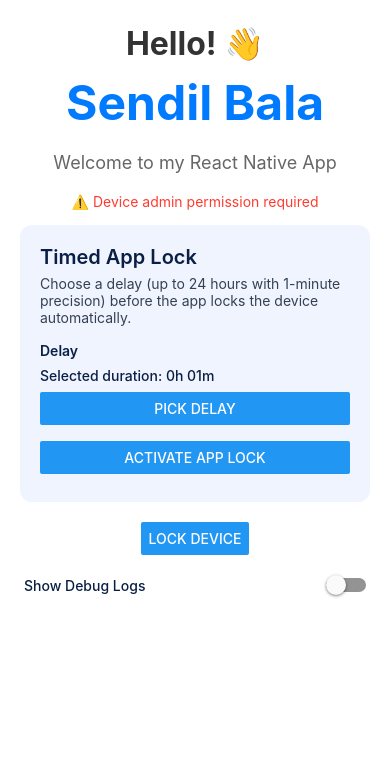
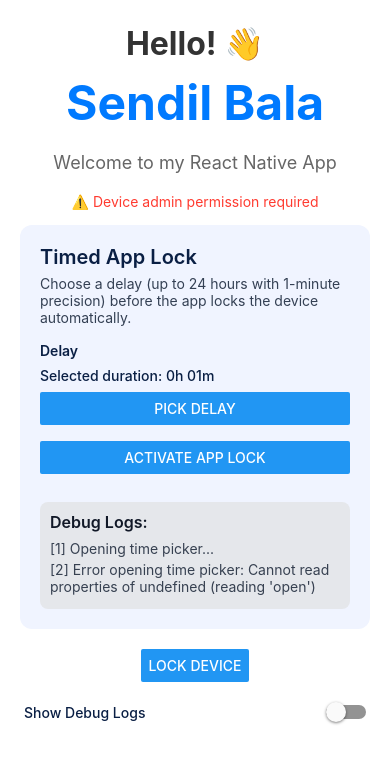
Before and after one commit to sendilb191/no-sleep-react-own, a React Native app: screen / in a window 390 px wide. Both pictures are taken after a click on the button "PICK DELAY". Shown: the top 764 px of the page. Built offline with nearby package versions, Linux system fonts and the light colour scheme.

Commit message:
Fix 'Pick Delay' functionality and add debug view for logs in TimerSection.js

```diff
--- a/src/components/TimerSection.js
+++ b/src/components/TimerSection.js
@@ -1,12 +1,5 @@
 import React, { useState } from "react";
-import {
-  View,
-  Text,
-  Button,
-  StyleSheet,
-  Modal,
-  TouchableOpacity,
-} from "react-native";
+import { View, Text, Button, StyleSheet, ScrollView } from "react-native";
 import { TimePickerAndroid } from "react-native";
 
 const TimerSection = ({
@@ -22,10 +15,15 @@ const TimerSection = ({
   scheduleLock,
 }) => {
   const [selectedTime, setSelectedTime] = useState(timePickerValue);
-  const [isPickerVisible, setPickerVisible] = useState(false);
+  const [debugLogs, setDebugLogs] = useState([]);
+
+  const logDebug = (message) => {
+    setDebugLogs((prevLogs) => [...prevLogs, message]);
+  };
 
   const openTimePicker = async () => {
     try {
+      logDebug("Opening time picker...");
       const { action, hour, minute } = await TimePickerAndroid.open({
         hour: selectedTime.getHours(),
         minute: selectedTime.getMinutes(),
@@ -37,9 +35,12 @@ const TimerSection = ({
         newTime.setMinutes(minute);
         setSelectedTime(newTime);
         onTimePickerChange(null, newTime);
+        logDebug(`Time selected: ${hour}:${minute}`);
+      } else {
+        logDebug("Time picker dismissed.");
       }
     } catch (error) {
-      console.warn("Error opening time picker", error);
+      logDebug(`Error opening time picker: ${error.message}`);
     }
   };
 
@@ -70,6 +71,14 @@ const TimerSection = ({
           onPress={isLockScheduled ? cancelScheduledLock : scheduleLock}
         />
       </View>
+      <ScrollView style={styles.debugView}>
+        <Text style={styles.debugTitle}>Debug Logs:</Text>
+        {debugLogs.map((log, index) => (
+          <Text key={index} style={styles.debugLog}>{`[${
+            index + 1
+          }] ${log}`}</Text>
+        ))}
+      </ScrollView>
     </View>
   );
 };
@@ -118,6 +127,24 @@ const styles = StyleSheet.create({
     marginTop: 4,
     marginBottom: 8,
   },
+  debugView: {
+    marginTop: 20,
+    padding: 10,
+    backgroundColor: "#E5E7EB",
+    borderRadius: 8,
+    maxHeight: 150,
+  },
+  debugTitle: {
+    fontSize: 16,
+    fontWeight: "600",
+    color: "#111827",
+    marginBottom: 8,
+  },
+  debugLog: {
+    fontSize: 14,
+    color: "#374151",
+    marginBottom: 4,
+  },
 });
 
 export default TimerSection;
```
